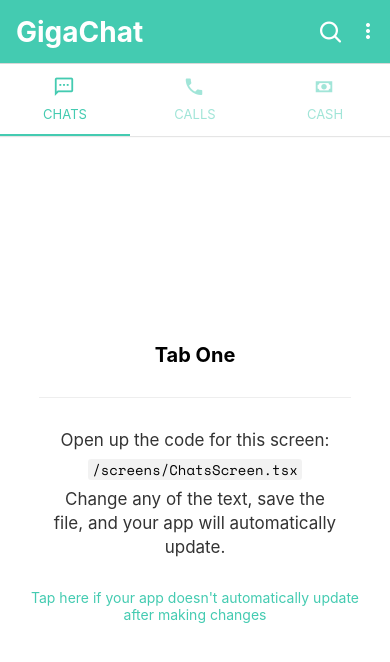
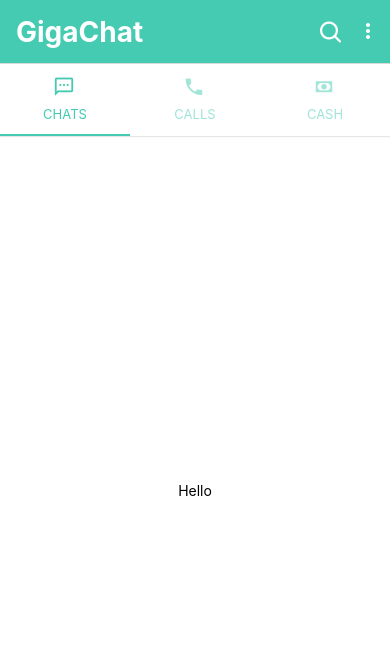
Before and after one commit to GonzoTheDev/GigaChat-React, a React Native app in the folder gigachat-frontend/: screen /Chats in a window 390 px wide. Shown: the top 662 px of the page. Built offline with nearby package versions, Linux system fonts and the light colour scheme; what expo-linking would draw is missing.

Commit message:
Start Chat Feature
Starting with setting up conversations list design

```diff
--- /dev/null
+++ b/gigachat-frontend/components/ChatListItem/index.tsx
@@ -0,0 +1,18 @@
+import React from 'react';
+import { View, Text } from 'react-native';
+import { ChatRoom } from '../../types';
+
+export type ChatListItemProps = {
+    chatRoom: ChatRoom;
+}
+
+const ChatListItem = (props: ChatListItemProps) => {
+    const { chatRoom } = props;
+    return (
+        <View>
+            <Text>{chatRoom.lastMessage.content}</Text>
+        </View>
+    )
+};
+
+export default ChatListItem;
--- a/gigachat-frontend/screens/ChatsScreen.tsx
+++ b/gigachat-frontend/screens/ChatsScreen.tsx
@@ -3,13 +3,12 @@
 import EditScreenInfo from '../components/EditScreenInfo';
 import { Text, View } from '../components/Themed';
 import { RootTabScreenProps } from '../types';
+import ChatListItem from '../components/ChatListItem';
 
 export default function ChatsScreen({ navigation }: RootTabScreenProps<'Chats'>) {
   return (
     <View style={styles.container}>
-      <Text style={styles.title}>Tab One</Text>
-      <View style={styles.separator} lightColor="#eee" darkColor="rgba(255,255,255,0.1)" />
-      <EditScreenInfo path="/screens/ChatsScreen.tsx" />
+      <ChatListItem chatRoom = {{lastMessage: {content: "Hello"}}}/>
     </View>
   );
 }
```
Also changed, not shown: gigachat-frontend/components/ChatListItem/style.ts (added, +7 -0 lines), gigachat-frontend/types.tsx (+19 -0 lines).
